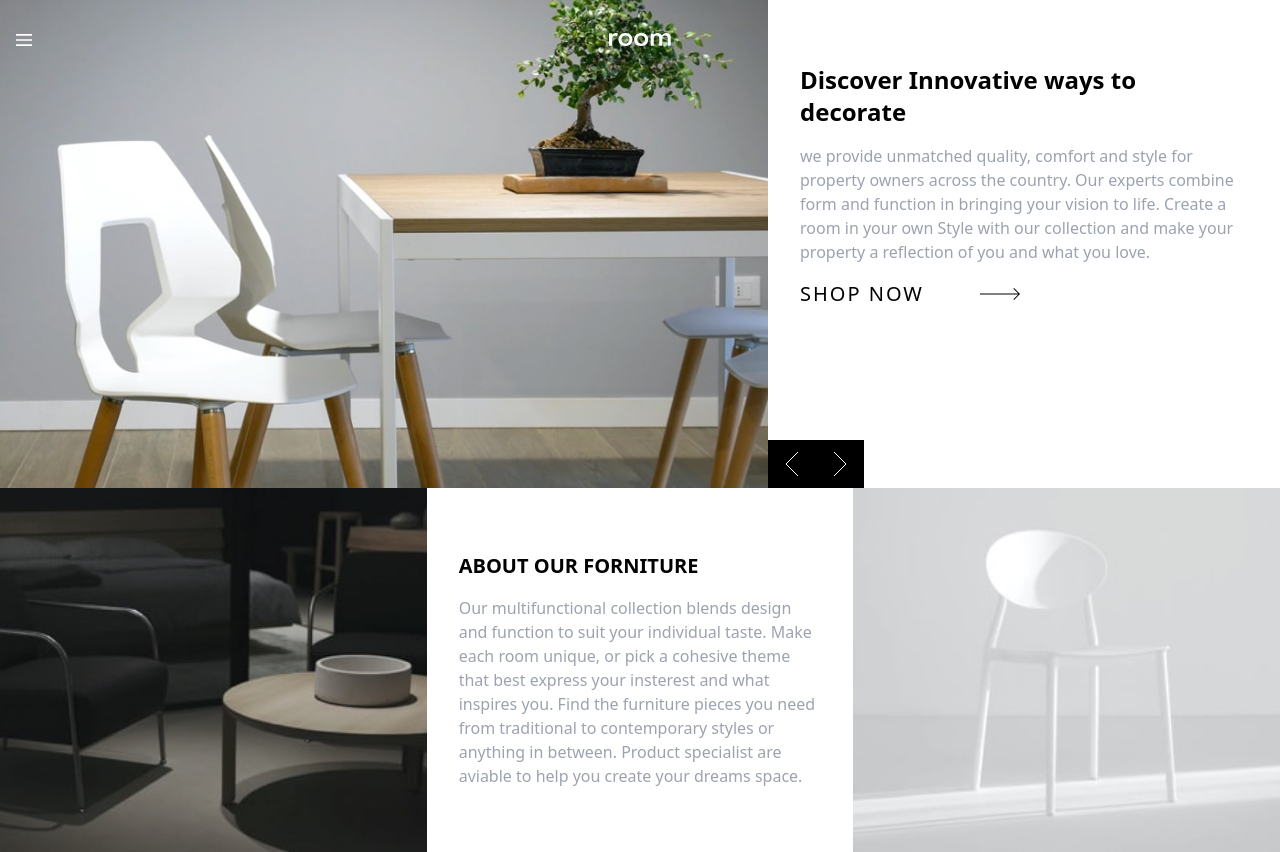
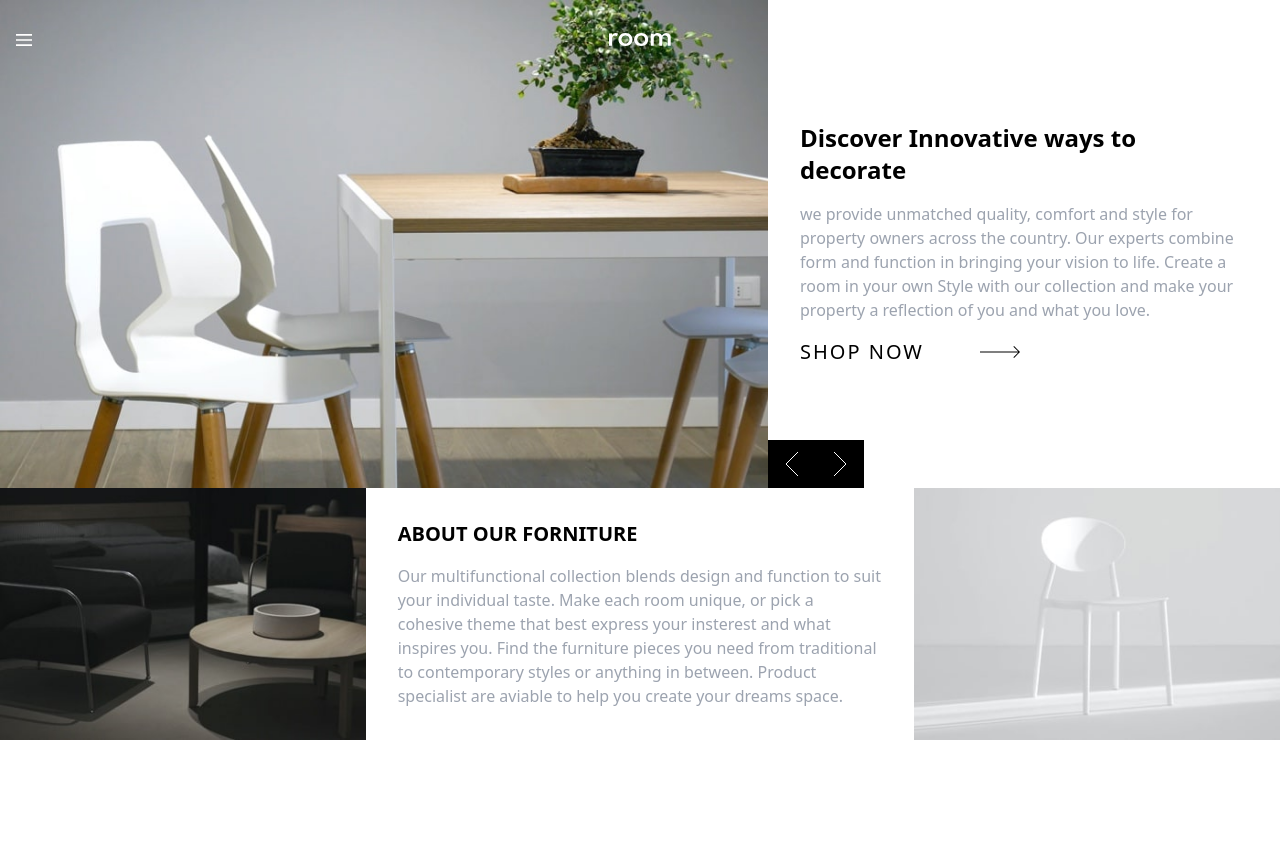
Before and after one commit to IvanHdzRz/room-homepage, a React (Create React App) app: page / in a window 1280 px wide. After the commit the page ends 800 px from the top, so only its background shows below. Built offline with nearby package versions, Linux system fonts and the light colour scheme.

Commit message:
se añadieron tamaños minimos y maximos para resoluciones lg (1024px o mas)

```diff
--- a/src/components/aboutSection/AboutSection.js
+++ b/src/components/aboutSection/AboutSection.js
@@ -4,11 +4,11 @@ import lightImg from '../../assets/images/image-about-light.jpg'
 import Quote from '../quote/Quote'
 const AboutSection = () => {
     return (
-        <div id="about" className="flex flex-col md:grid md:grid-rows-2 md:grid-cols-2 lg:grid-cols-3 lg:grid-rows-1">
-            <div className="flex w-full md:col-start-2 md:col-end-3 md:row-start-1 md:row-end-2 lg:col-start-1 lg:col-end-2 lg:row-start-1 lg:row-end-2">
-                <img src={darkImg} className="object-cover w-full" alt="dark couch"/>
+        <div id="about" className="flex flex-col items-center  md:grid md:grid-rows-2 md:grid-cols-2 lg:grid-cols-7 lg:grid-rows-1 lg:max-h-vh-1/3 lg:min-h-56">
+            <div className="flex w-full h-full md:col-start-2 md:col-end-3 md:row-start-1 md:row-end-2 lg:col-start-1 lg:col-end-3 lg:row-start-1 lg:row-end-2">
+                <img src={darkImg} className="object-cover w-full h-full" alt="dark couch"/>
             </div>
-            <div className="flex flex-col py-16 px-8 space-y-4 md:col-start-1 md:col-end-2 md:row-start-1 md:row-end-3 lg:col-start-2 lg:col-end-3 lg:row-start-1 lg:row-end-2">
+            <div className="flex flex-col p-8 h-full justify-center box-border space-y-4 md:col-start-1 md:col-end-2 md:row-start-1 md:row-end-3 lg:col-start-3 lg:col-end-6 lg:row-start-1 lg:row-end-2 ">
                 <h3 className="font-bold text-xl uppercase">
                     About our forniture
                 </h3>
@@ -21,8 +21,8 @@ const AboutSection = () => {
                     help you create your dreams space.
                 </Quote>
             </div>
-            <div className="flex w-full lg:col-start-3 lg:col-end-4 lg:row-start-1 lg:row-end-2">
-                <img src={lightImg} className="object-cover w-full" alt="white couch"/>
+            <div className="flex w-full h-full lg:col-start-6 lg:col-end-8 lg:row-start-1 lg:row-end-2" >
+                <img src={lightImg} className="object-cover w-full h-full" alt="white couch"/>
             </div>
         </div>
     )
--- a/src/components/slideImage/SlideImage.js
+++ b/src/components/slideImage/SlideImage.js
@@ -2,7 +2,7 @@ import React from 'react'
 
 const SlideImage = ({currentImage}) => {
     return (
-        <div className="w-full h-auto m-0 row-start-1 row-end-2 col-start-1 col-span-1 z-0 md:col-start-1 md:col-end-2 lg:col-start-1 lg:col-end-4">
+        <div className="w-full h-auto m-0 row-start-1 row-end-2 col-start-1 col-span-1 z-0 md:col-start-1 md:col-end-2 lg:col-start-1 lg:col-end-4 ">
             <img src={currentImage} alt="chair" className="w-full h-full md:object-cover "/>
         </div>
     )
--- a/src/components/slider/Slider.js
+++ b/src/components/slider/Slider.js
@@ -14,7 +14,7 @@ const Slider = () => {
     const {title,description,imgs,link}=slides[count]
 
     return (
-        <div className="grid  grid-cols-1  m-0 w-full box-border md:grid-rows-1 md:grid-cols-2 lg:grid-cols-5">
+        <div className="grid  grid-cols-1  m-0 w-full box-border md:grid-rows-1 md:grid-cols-2 lg:grid-cols-5 lg:max-h-vh-2/3 lg:min-h-112">
             <SlideImage currentImage={isDesktopScreen?imgs.desktop:imgs.mobile} />
             <SliderControls onNext={countUp} onPrev={countDown} />
             <SliderDescription title={title} description={description} link={link} />
--- a/src/components/sliderDescription/SliderDescription.js
+++ b/src/components/sliderDescription/SliderDescription.js
@@ -4,7 +4,7 @@ import Quote from '../quote/Quote';
 
 const SliderDescription = ({title, description,link}) => {
     return (
-        <div className="py-16 px-8 space-y-4 box-border	row-start-2 row-end-3 md:row-start-1 md:row-end-2 md:col-start-2 md:col-end-3 lg:col-start-4 lg:col-end-6">
+        <div className="flex flex-col justify-center py-16 px-8 space-y-4 box-border	row-start-2 row-end-3 md:row-start-1 md:row-end-2 md:col-start-2 md:col-end-3 lg:col-start-4 lg:col-end-6 ">
             <h2 id="title_hero_description" className="font-semibold text-2xl">
                 {title}
             </h2>
--- a/tailwind.config.js
+++ b/tailwind.config.js
@@ -3,6 +3,24 @@ module.exports = {
   darkMode: false, // or 'media' or 'class'
   theme: {
     extend: {
+      maxHeight: {
+        '0': '0',
+        '1/4': '25%',
+        '1/2': '50%',
+        '3/4': '75%',
+        'full': '100%',
+        'vh-2/3':'66vh',
+        'vh-1/3':'34vh'
+       },
+       minHeight: {
+        '0': '0',
+        '64':'16rem',
+        '60':'15rem',
+        '56':'14rem',
+        'vh-1/3':'34vh',
+        '72':'18rem',
+        '112':'28rem'
+       },
 
     },
   },
```
Also changed, not shown: 1 other file (tests, documents, lock files or other folders).
